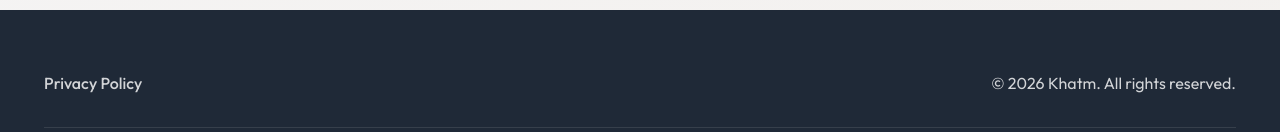
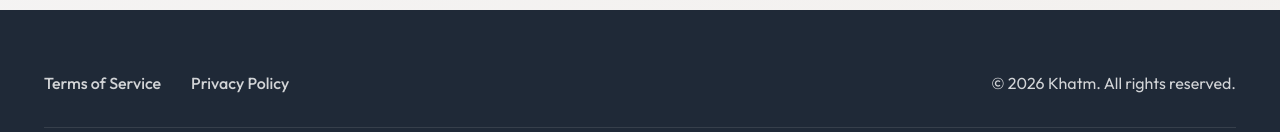
Before and after one commit to zmkhtr/zmkhtr.github.io, a plain HTML site: page support-us.html in a window 1280 px wide. Shown: the part 1358-1490 px from the top of the page. Drawn offline with Linux system fonts and the light colour scheme.

Commit message:
feat: add terms of service link to website footers

```diff
--- a/support-us.html
+++ b/support-us.html
@@ -79,6 +79,7 @@
         <div class="container">
             <div class="footer-content">
                 <div class="footer-links">
+                    <a href="/terms-of-service.html">Terms of Service</a>
                     <a href="/privacy-policy.html">Privacy Policy</a>
                 </div>
                 <p class="copyright">&copy; <span id="current-year"></span> Khatm. All rights reserved.</p>
```
Also changed, not shown: index.html (+1 -1 lines).
